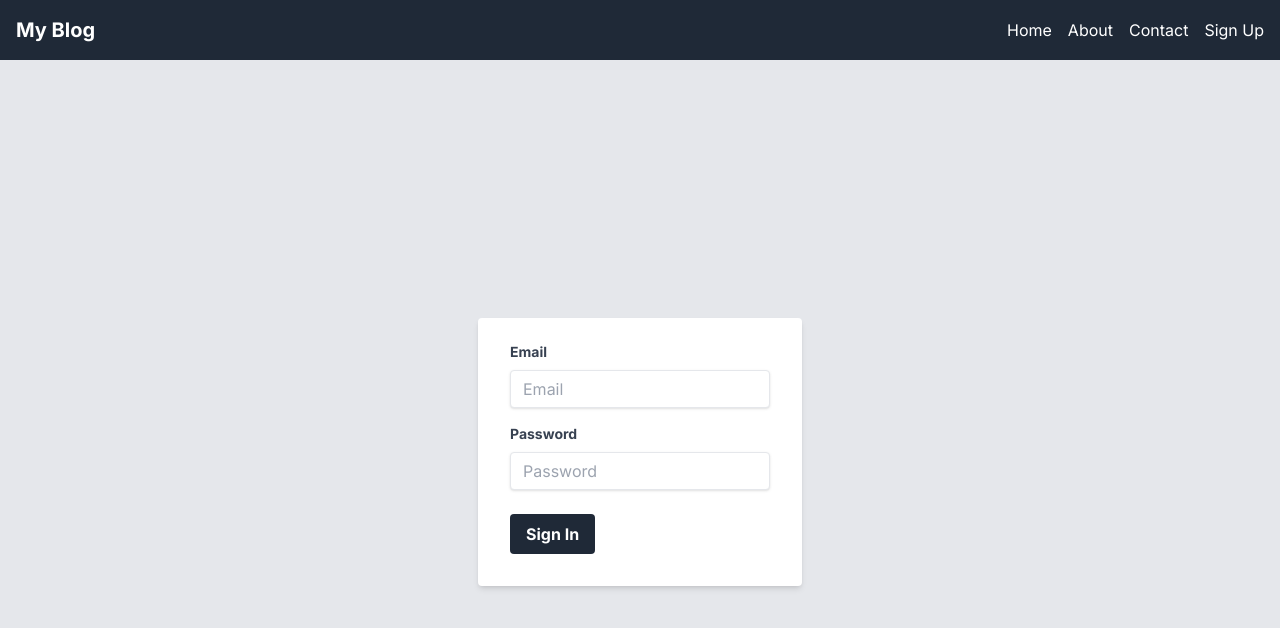
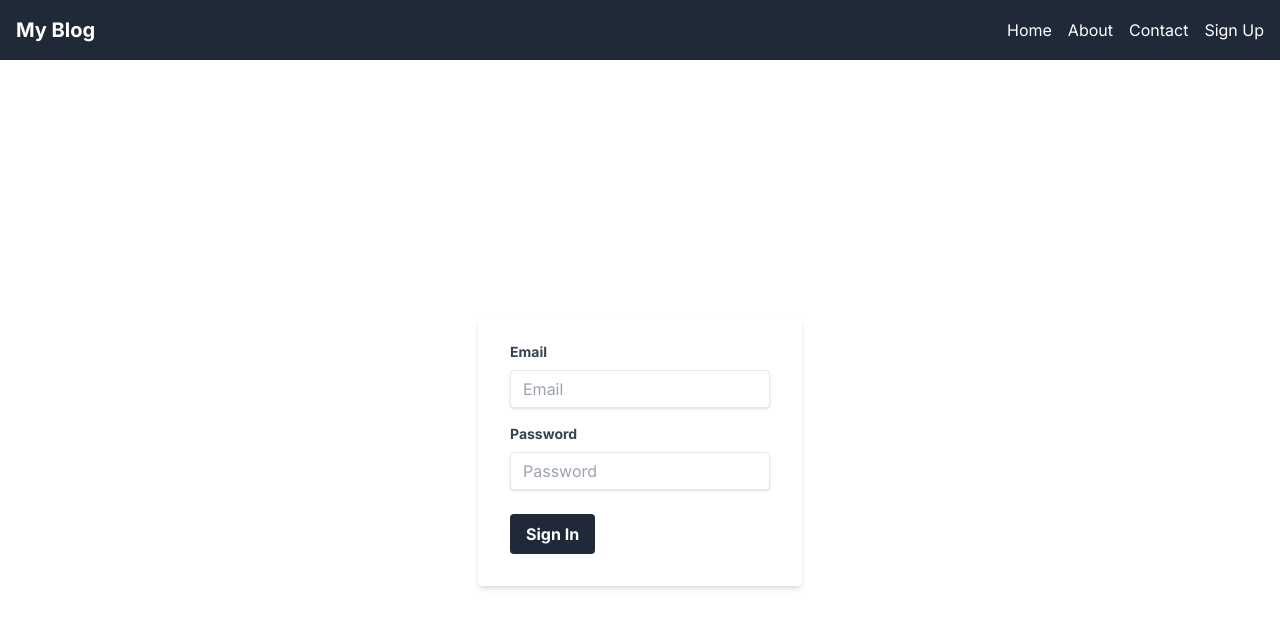
Before and after one commit to Vignesh9123/Blog-Website, a Next.js app: page /user/signin in a window 1280 px wide. Shown: the top 628 px of the page. Built offline with nearby package versions, Linux system fonts and the light colour scheme.

Commit message:
update signIn component

```diff
--- a/app/ui/signin/SigninComponent.js
+++ b/app/ui/signin/SigninComponent.js
@@ -15,7 +15,7 @@
     };
 
     return (
-        <div className="flex justify-center items-center h-screen bg-gray-200">
+        <div className="flex justify-center items-center h-screen">
             <form onSubmit={handleSubmit} className="bg-white shadow-md rounded px-8 pt-6 pb-8 mb-4">
                 <div className="mb-4">
                     <label className="block text-gray-700 text-sm font-bold mb-2" htmlFor="email">
```
